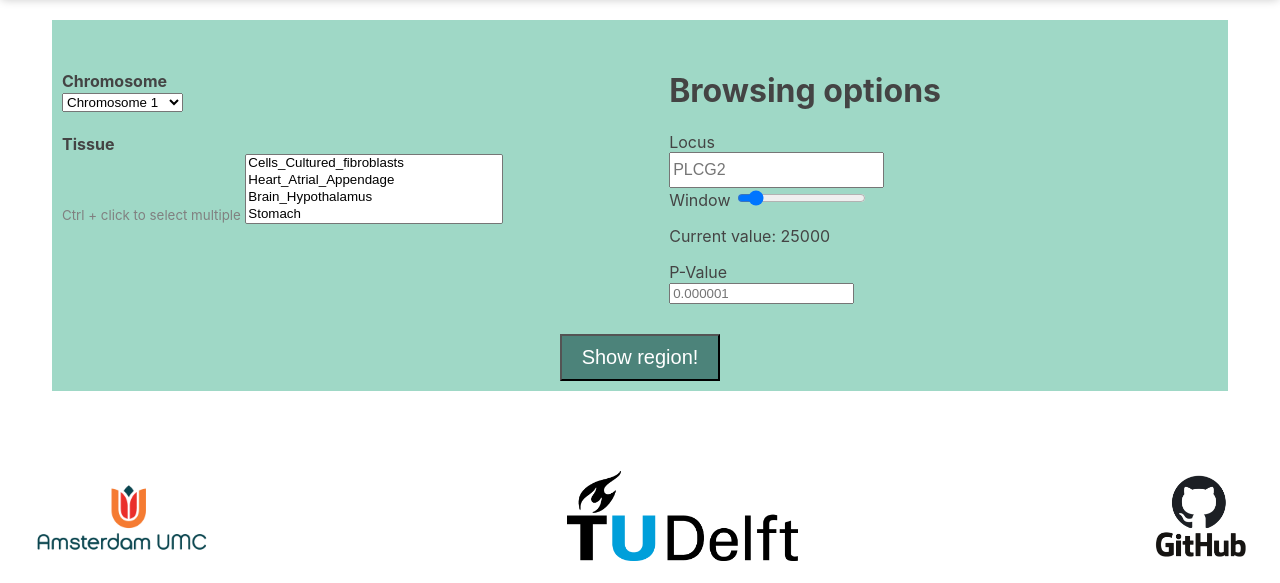
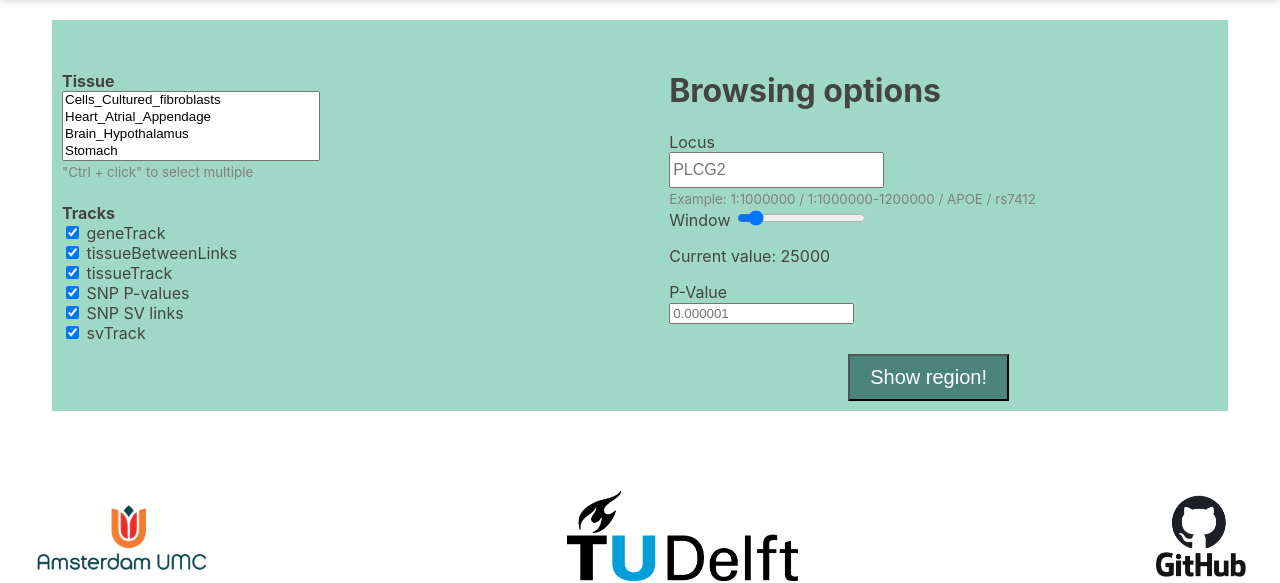
Before and after one commit to sonnyruff/snpXplorer-QTL, a Flask app: page / in a window 1280 px wide. Shown: the part 60-643 px from the top of the page. Run offline with Flask 3, Linux system fonts and the light colour scheme; some libraries are stand-ins or nearby versions.

Commit message:
Brought back browsing options from Niccoló's original code. Also added checkboxes to toggle tracks.

```diff
--- a/Example_APP/app.py
+++ b/Example_APP/app.py
@@ -12,6 +12,7 @@
 import base64
 import math
 import numpy as np
+import sys
 
 # Flask
 from flask import Flask, request, render_template, session, Response
@@ -94,125 +95,54 @@
 def example_page():
     if request.method == "POST":
         print("POST")
-        chrom = request.form["chrom"]
-        # refGen = request.form["refGenome"]
-        locus = int(request.form["browse"])
-        # gwas = request.form.getlist('gwas_data')
+        # chrom = request.form["chrom"]
+        browse = request.form["browse"]
         range = int(request.form["window"])
-        # selected_sv_source = request.form.getlist("sv_source")
-        # recomb = request.form["recomb"]
-        # exons = request.form["exons"]
-        # plotype = request.form["plotype"]
-        # qtl_tissues = request.form.getlist('QTLtissuesExplo')
         p_val = float(request.form["p_val"])
         tissues = request.form.getlist('tissue')
 
-        start = locus-range/2
-        end = locus+range/2
+        geneTrack = request.form.get("geneTrack") is not None
+        tissueBetweenTrack = request.form.get("tissueBetweenTrack") is not None
+        tissueTrack = request.form.get("tissueTrack") is not None
+        snppValTrack = request.form.get("snppValTrack") is not None
+        snpsvBetweenTrack = request.form.get("snpsvBetweenTrack") is not None
+        svTrack = request.form.get("svTrack") is not None
+
+        chrom, start, end, browse_type = readBrowseOption(browse, range)
 
         print(request.form)
         print(session)
 
-        # gather data for the plot
-        # chromosome and positions based on the browsing option
-        # chrom, start_pos, end_pos, browse_type = readBrowseOption(data_path, browse, window, refGen)
-        # df = get_data_plot(data_path = data_path, gwas = gwas, chrom = chrom, start_pos = start_pos, end_pos = end_pos, refGen = refGen)
-        # genes = extract_genes(data_path, chrom, start_pos, end_pos, refGen)
-        # svs, svs_df = extract_sv(data_path, chrom, start_pos, end_pos, selected_sv_source, refGen)
-        # recomb_data = extract_recomb(data_path, chrom, start_pos, end_pos, refGen) if recomb == 'Yes' else "None"
-        # gtex_df = get_gtex(data_path, genes, refGen)
-
-        # img = scatterplot(df = df, chrom = chrom, start_pos = start_pos, end_pos = end_pos, gwas = gwas, genes = genes, svs = svs, browse_type = browse_type, refGen = refGen, recomb_data = recomb_data, exons = exons, browse = browse, plotype = plotype)
-        # plot_url = base64.b64encode(img.getvalue()).decode()
-        # img_gtex = gtex_heatmap(gtex_df)
-        # plot_gtex = base64.b64encode(img_gtex.getvalue()).decode()
-
-        # Tables
-        # prepare the table of SNP associations: sort, subset of columns, add locus and alleles columns, and round Pvalue
-        # df_sorted = df.sort_values(by='Pvalue', ascending=False)
-        # df_sorted['Locus'] = df_sorted.apply(lambda x: str(x['Chrom']) + ':' + str(x['Position']), axis=1)
-        # df_sorted['Alleles'] = df_sorted.apply(lambda x: str(x['Ref']) + '/' + str(x['Alt']), axis=1)
-        # df_sorted = df_sorted[['Locus', 'Rsid', 'Gwas', 'Alleles', 'Pvalue']]
-        # df_sorted['Pvalue'] = df_sorted['Pvalue'].round(2)
-        # snps_table = df_sorted.to_dict(orient='records')
-        # # prepare the table of the SVs
-        # svs_df['Region'] = svs_df.apply(lambda x: str(x['chrom']) + ':' + str(x['start']) + '-' + str(x['end']), axis=1)
-        # svs_df = svs_df[['Region', 'diff', 'type']]
-        # svs_table = svs_df.to_dict(orient='records')
-        # # get the table of the gwas catalog
-        # gwas_table, gwascat_df = extract_gwascatalog(data_path, chrom, start_pos, end_pos, refGen)
-
-        # Store data to enable download of the tables
-        # session['gtex_df'] = gtex_df.to_csv(index=False)
-        # session['df'] = df.to_csv(index=False)
-        # session['svs_df'] = svs_df.to_csv(index=False)
-        # session['gwascat_df'] = gwascat_df.to_csv(index=False)
         session['chrom'] = chrom
         session['start_pos'] = start
         session['end_pos'] = end
-        # session['gwas'] = gwas
-        # session['genes'] = genes
-        # session['svs'] = svs
-        # session['browse_type'] = browse_type
-        # session['refGen'] = refGen
-        # session['recomb_data'] = recomb_data.to_csv(index=False) if recomb == "Yes" else "None"
-        # session['exons'] = exons
-        # session['browse'] = browse
-        # session['plotype'] = plotype
 
-        # return the html template and the url to the plot
-        # return render_template("exploration.html", plot_url=plot_url, plot_gtex=plot_gtex, table_snps=snps_table, table_svs=svs_table, table_gwas=gwas_table, browse_value=browse, gwas=gwas)
-        return render_template("example.html", chrom=chrom, locus=locus, start=start, end=end, p_val=p_val, tissues=tissues)
+        return render_template(
+            "example.html",
+            chrom=chrom,
+            start=start,
+            end=end,
+            p_val=p_val,
+            tissues=tissues,
+            geneTrack=geneTrack,
+            tissueBetweenTrack=tissueBetweenTrack,
+            tissueTrack=tissueTrack,
+            snppValTrack=snppValTrack,
+            snpsvBetweenTrack=snpsvBetweenTrack,
+            svTrack=svTrack
+        )
 
     elif 'df' in session:
         print("df")
         chrom = session['chrom']
         start_pos = session['start_pos']
         end_pos = session['end_pos']
-        # gwas = session['gwas']
-        # genes = session['genes']
-        # svs = session['svs']
-        # browse_type = session['browse_type']
-        # refGen = session['refGen']
-        # recomb_data = session['recomb_data']
-        # exons = session['exons']
-        locus = session['browse']
-        # plotype = session['plotype']
-        # df = pd.read_csv(StringIO(session.get('df')))
-        # gtex_df = pd.read_csv(StringIO(session.get('gtex_df')))
-        # svs_df = pd.read_csv(StringIO(session.get('svs_df')))
-        # gwascat = pd.read_csv(StringIO(session.get('gwascat_df')))
+        browse = session['browse']
 
-        # Set up tables
-        # df_sorted = df.sort_values(by='Pvalue', ascending=False)
-        # df_sorted['Locus'] = df_sorted.apply(lambda x: str(x['Chrom']) + ':' + str(x['Position']), axis=1)
-        # df_sorted['Alleles'] = df_sorted.apply(lambda x: str(x['Ref']) + '/' + str(x['Alt']), axis=1)
-        # df_sorted = df_sorted[['Locus', 'Rsid', 'Gwas', 'Alleles', 'Pvalue']]
-        # df_sorted['Pvalue'] = df_sorted['Pvalue'].round(2)
-        # snps_table = df_sorted.to_dict(orient='records')
-        # svs_table = svs_df.to_dict(orient='records')
-        # gwas_table = gwascat.to_dict(orient='records')
-
-        # Plot
-        # img = scatterplot(df = df, chrom = chrom, start_pos = start_pos, end_pos = end_pos, gwas = gwas, genes = genes, svs = svs, browse_type = browse_type, refGen = refGen, recomb_data = recomb_data, exons = exons, browse = browse, plotype = plotype)
-        # # set the plot url for showing on the application
-        # plot_url = base64.b64encode(img.getvalue()).decode()
-        # # then generate the GTEx plot
-        # img_gtex = gtex_heatmap(gtex_df)
-        # # set the plot url for showing on the application
-        # plot_gtex = base64.b64encode(img_gtex.getvalue()).decode()
-
-        # return the html template and the url to the plot
-        # return render_template("exploration.html", plot_url=plot_url, plot_gtex=plot_gtex, table_snps=snps_table, table_svs=svs_table, table_gwas=gwas_table, browse_value=browse, gwas=gwas)
         return render_template("example.html")
 
     else:
         print("else")
-        gwas = []
-        # plot data
-        # plot_base64 = generate_plot()
-        # Check if there are new inputs or it is still the previous run
-        # return render_template("example.html", plot_url=plot_base64)
         return render_template("example.html")
 
 # http://127.0.0.1:5000/plotly
--- a/Example_APP/app2.py
+++ b/Example_APP/app2.py
@@ -484,7 +484,7 @@
     elif ':' in browse and '-' in browse:
         chrom, start_pos, end_pos, browse_type = int(browse.split(':')[0]), int(browse.split(':')[1].split('-')[0]) - window, int(browse.split(':')[1].split('-')[1]) + window, 'Interval'
     elif 'rs' in browse:
-        snps = pd.DataFrame(8(browse.replace(' ', '')).locations)
+        snps = pd.DataFrame(get_variants_by_variant_id(browse.replace(' ', '')).locations)
         chrom, pos, browse_type = snps['chromosomeName'][0], snps['chromosomePosition'][0], 'RsID'
         if refGen == 'GRCh37':
             converter = get_lifter('hg38', 'hg19')
--- a/Example_APP/templates/base.html
+++ b/Example_APP/templates/base.html
@@ -122,11 +122,10 @@
     </div>
 
 
-    <!-- D3 -->
     <script src="https://d3js.org/d3.v4.js"></script>
     <!-- <script src="{{ url_for('static', filename='js/d3_tests.js') }}"></script> -->
     <!-- <script type="module" src="{{ url_for('static', filename='js/gosling_tests.js') }}"></script> -->
-    {% if chrom %}
+    {% if chrom %} <!-- Only checking on chrom might cause problems later -->
         <script type="module" src="{{ url_for('static', filename='js/gosling_2.js') }}"></script>
     {% endif %}
 
--- a/Example_APP/templates/example.html
+++ b/Example_APP/templates/example.html
@@ -15,40 +15,38 @@
 
         <!-- Here's the first block: GWAS choice, Reference genome and Browsing options -->
         <form id="exploration_form" method="POST">
-            <!-- Reference genome -->
             <div style="padding: 10px; background-color: #9FD8C6; margin: 20px; width: 45%; float:left">
-                <!-- <h4 style="margin-bottom:0">Reference Genome</h4>
-                <input type="radio" name="refGenome" id="GRCh37" value="GRCh37" checked> GRCh37 </input>
-                <input type="radio" name="refGenome" id="GRCh38" value="GRCh38" > GRCh38 </input><br> -->
-                <h4 style="margin-bottom:0">Chromosome</h4>
-                <select name="chrom" id="chrom">
-                    <option value="1">Chromosome 1</option>
-                    <option value="2">Chromosome 2</option>
-                    <option value="3">Chromosome 3</option>
-                    <option value="4">Chromosome 4</option>
-                    <option value="5">Chromosome 5</option>
-                    <option value="6">Chromosome 6</option>
-                    <option value="7">Chromosome 7</option>
-                    <option value="8">Chromosome 8</option>
-                    <option value="9">Chromosome 9</option>
-                    <option value="10">Chromosome 10</option>
-                    <option value="11">Chromosome 11</option>
-                    <option value="12">Chromosome 12</option>
-                    <option value="13">Chromosome 13</option>
-                    <option value="14">Chromosome 14</option>
-                    <option value="15">Chromosome 15</option>
-                    <option value="16">Chromosome 16</option>
-                    <option value="17">Chromosome 17</option>
-                    <option value="18">Chromosome 18</option>
-                    <option value="19">Chromosome 19</option>
-                    <option value="20">Chromosome 20</option>
-                    <option value="21">Chromosome 21</option>
-                    <option value="22">Chromosome 22</option>
-                    <option value="X">Chromosome X</option>
-                </select>
                 <h4 style="margin-bottom:0">Tissue</h4>
-                <small style="color: grey;">Ctrl + click to select multiple</small>
                 <select name="tissue" id="tissue" multiple></select>
+                <div>
+                    <small style="color: grey;">"Ctrl + click" to select multiple</small>
+                </div>
+
+                <h4 style="margin-bottom:0">Tracks</h4>
+                <div>
+                    <input type="checkbox" id="geneTrack" name="geneTrack" value="geneTrack" checked>
+                    <label for="geneTrack">geneTrack</label>
+                </div>
+                <div>
+                    <input type="checkbox" id="tissueBetweenTrack" name="tissueBetweenTrack" value="tissueBetweenTrack" checked>
+                    <label for="tissueBetweenTrack">tissueBetweenLinks</label>
+                </div>
+                <div>
+                    <input type="checkbox" id="tissueTrack" name="tissueTrack" value="tissueTrack" checked>
+                    <label for="tissueTrack">tissueTrack</label>
+                </div>
+                <div>
+                    <input type="checkbox" id="snppValTrack" name="snppValTrack" value="snppValTrack" checked>
+                    <label for="snppValTrack">SNP P-values</label>
+                </div>
+                <div>
+                    <input type="checkbox" id="snpsvBetweenTrack" name="snpsvBetweenTrack" value="snpsvBetweenTrack" checked>
+                    <label for="snpsvBetweenTrack">SNP SV links</label>
+                </div>
+                <div>
+                    <input type="checkbox" id="svTrack" name="svTrack" value="svTrack" checked>
+                    <label for="svTrack">svTrack</label>
+                </div>
             </div>
 
             <script>
@@ -92,10 +90,12 @@
                 </style>
                 <!-- Locus/Interval/RsID/Gene <br><input id="browse_option" type="text" name="browse" placeholder="PLCG2" value="{{ request.form.get('browse', '') }}"><br>  -->
                 Locus <br><input id="browse_option" type="text" name="browse" placeholder="PLCG2" value="{{ request.form.get('browse', '') }}"><br>
+                <div>
+                    <small style="color: grey;">Example: 1:1000000 / 1:1000000-1200000 / APOE / rs7412</small>
+                </div>
                 Window <input type="range" min="1000" max="250000" value="{{ request.form.get('window', '25000') }}" step="1000" name="window" oninput="updateValue(this.value)" id="window">
                 <p>Current value: <span id="slider-value">{{ request.form.get('window', '25000') }}</span></p>
                 P-Value <br><input id="p_val" type="text" name="p_val" placeholder="0.000001" value="{{ request.form.get('p_val', '') }}"><br>
-                <!-- <small style="color: blue;">Example: 1:1000000 / 1:1000000-1200000 / APOE / rs7412</small> -->
             </div>
 
             <!-- Submit button to start the search -->
@@ -124,8 +124,20 @@
 
         <!-- Main Plot -->
         <!-- <div id="my_dataviz"></div> -->
-        {% if chrom %}
-            <meta id="my-data" data-chrom="{{chrom}}" data-locus="{{locus}}" data-start="{{start}}" data-end="{{end}}" data-p_val="{{p_val}}" data-tissues="{{tissues}}">
+        {% if chrom %} <!-- Only checking on chrom might cause problems later -->
+            <meta id="my-data"
+                data-chrom="{{chrom}}"
+                data-start="{{start}}"
+                data-end="{{end}}"
+                data-p_val="{{p_val}}"
+                data-tissues="{{tissues}}"
+                data-geneTrack="{{geneTrack}}"
+                data-tissueBetweenTrack="{{tissueBetweenTrack}}"
+                data-tissueTrack="{{tissueTrack}}"
+                data-snppValTrack="{{snppValTrack}}"
+                data-snpsvBetweenTrack="{{snpsvBetweenTrack}}"
+                data-svTrack="{{svTrack}}"
+            >
             <div id="gosling-container"></div>
         {% endif %}
 
```
Also changed, not shown: Example_APP/app_functions.py (+19 -23 lines), Example_APP/static/js/gosling_2.js (+104 -60 lines).
